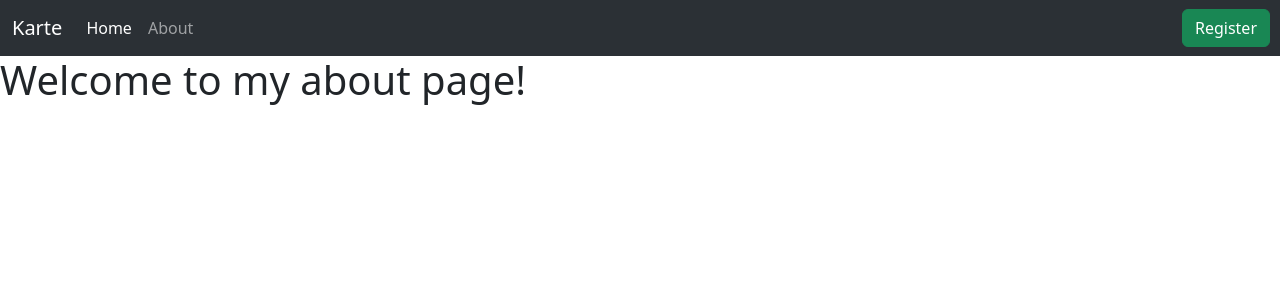
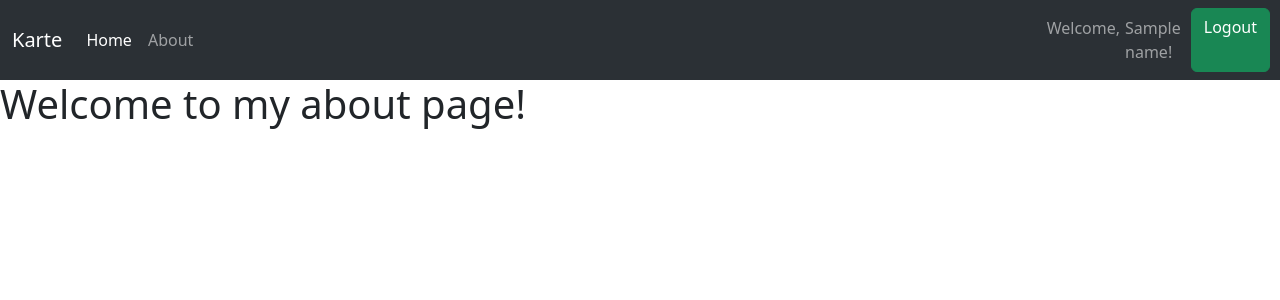
Before and after one commit to ralfsfilipjonoks/QualificationWork, a Flask app: template templates/about.html in a window 1280 px wide. Shown: the top 300 px of the page. Run offline with Flask 2, Linux system fonts and the light colour scheme; the template is opened without the code that fills it: most values are stand-ins (such as "Sample title", 1, 10 or a date in 2020); some libraries are stand-ins or nearby versions.

Commit message:
Login system created

```diff
--- a/app.py
+++ b/app.py
@@ -5,6 +5,7 @@
 import requests, json
 
 app = Flask(__name__)
+app.secret_key = 'mysecretkey'
 
 #mongodb+srv://user:VqA9R7wCCekChPBd@projektskarte.jjmneth.mongodb.net/?retryWrites=true&w=majority
 
@@ -52,7 +53,17 @@
     for obj in a['documents']:
         if '_id' in obj:
             count += 1
-    return render_template('home.html', a = a, count = count)
+    if 'name' in session:
+        name = session['name']
+        return render_template('home.html', a = a, count = count, name=name)
+    else:
+        return render_template('home.html', a = a, count = count)
+
+@app.route('/userheadinfo')
+def userheadinfo():
+    if 'name' in session:
+        name = session['name']
+        return name
 
 @app.route('/register', methods=['GET', 'POST'])
 def register():
@@ -70,7 +81,32 @@
 
 @app.route('/about')
 def about():
-    return render_template('about.html')
+    if 'name' in session:
+        name = session['name']
+        return render_template('about.html', name = name)
+    else:
+        return render_template('about.html')
+
+@app.route('/login', methods=['GET', 'POST'])
+def login():
+    if request.method == 'POST':
+        id = 0
+        name = request.form['name']
+        password = request.form['password']
+        user = users.find_one({'name': name, 'password': password})
+        if user:
+            session['name'] = user['name']
+            return redirect(url_for('home'))
+        else:
+            error = 'Invalid name or password. Please try again.'
+            return render_template('login.html', error=error)
+    else:
+        return render_template('login.html')
+
+@app.route('/logout')
+def logout():
+    session.pop('name', None)
+    return redirect(url_for('home'))
 
 @app.route('/get_data')
 def get_data():
--- a/data.json
+++ /dev/null
@@ -1 +0,0 @@
-{"documents": [{"_id": "63ef36bdd2290fa04cdb9430", "latitude": "56.949650", "longitude": "24.105186", "name": "Riga", "description": "New tower being built!", "postdate": "2023-02-17T00:00:00Z", "removedate": "2023-03-17T00:00:00Z"}, {"_id": "63ef382dd2290fa04cdb9432", "latitude": "59.436962", "longitude": "24.753574", "name": "Tallinn", "description": "New lights in the city!", "postdate": "2023-02-18T00:00:00Z", "removedate": "2023-03-19T00:00:00Z"}, {"_id": "63ef387fd2290fa04cdb9433", "latitude": "54.687157", "longitude": "25.279652", "name": "Vilnius", "description": "Modern city center reveal!", "postdate": "2023-02-19T00:00:00Z", "removedate": "2023-03-21T00:00:00Z"}, {"_id": "63f385ba7c8203233181a513", "latitude": "54.9", "longitude": "25.3", "name": "Kaut kas cits!", "description": "Head reveal!", "postdate": "2023-02-19T00:00:00Z", "removedate": "2023-03-21T00:00:00Z"}, {"_id": "63f5e60d5e0307462dbca045", "latitude": "25", "longitude": "50", "name": "Jaunais punks!", "description": "Jaunums!", "postdate": "2023-03-19T00:00:00Z", "removedate": "2023-04-21T00:00:00Z"}]}
--- a/templates/header.html
+++ b/templates/header.html
@@ -24,7 +24,14 @@
             </div>
         </div>
         <form class="d-flex" role="search">
+          {% if name %}
+            <span class="navbar-text" style="margin-right: 5px;">Welcome,</span>
+            <span class="navbar-text" style="margin-right: 10px;">{{ name }}!</span>
+            <a class="btn btn-success" style="margin-right: 10px;" href="{{ url_for('logout') }}">Logout</a>
+          {% else %}
+            <a class="btn btn-success" style="margin-right: 10px;" href="{{ url_for('login') }}">Login</a>
             <a href="/register" class="btn btn-success" style="margin-right: 10px;" role="button">Register</a>
+          {% endif %}
         </form>
     </nav>
     <main>
```
Also changed, not shown: templates/login.html (added, +20 -0 lines).
